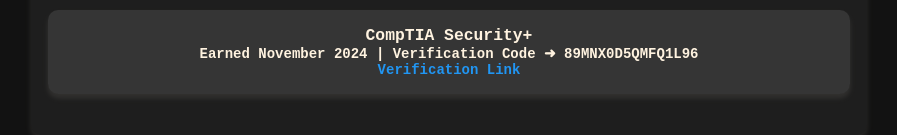
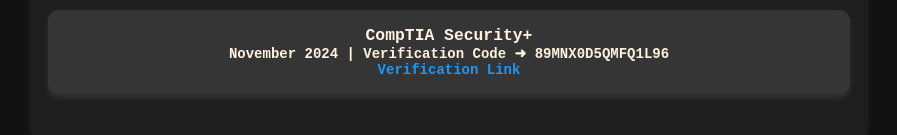
Before and after one commit to usernamearia/usernamearia.github.io, a plain HTML site: page index.html in a window 1280 px wide. Shown: the part 1122-1257 px from the top of the page, without its empty margins (191-1088 px from the left). Drawn offline with Linux system fonts and the light colour scheme.

Commit message:
Update index.html
clean it up brother

```diff
--- a/index.html
+++ b/index.html
@@ -92,7 +92,7 @@
                     <h3>📜 Certifications</h3>
                     <div class="card">
                         <h3>CompTIA Security+</h3>
-                        <p>Earned November 2024 | Verification Code ➜ 89MNX0D5QMFQ1L96</p>
+                        <p>November 2024 | Verification Code ➜ 89MNX0D5QMFQ1L96</p>
                         <p>
                             <a href="https://www.certmetrics.com/comptia/public/verification.aspx/" target="_blank" class="project-link" rel="noopener noreferrer">
                                 Verification Link
```
